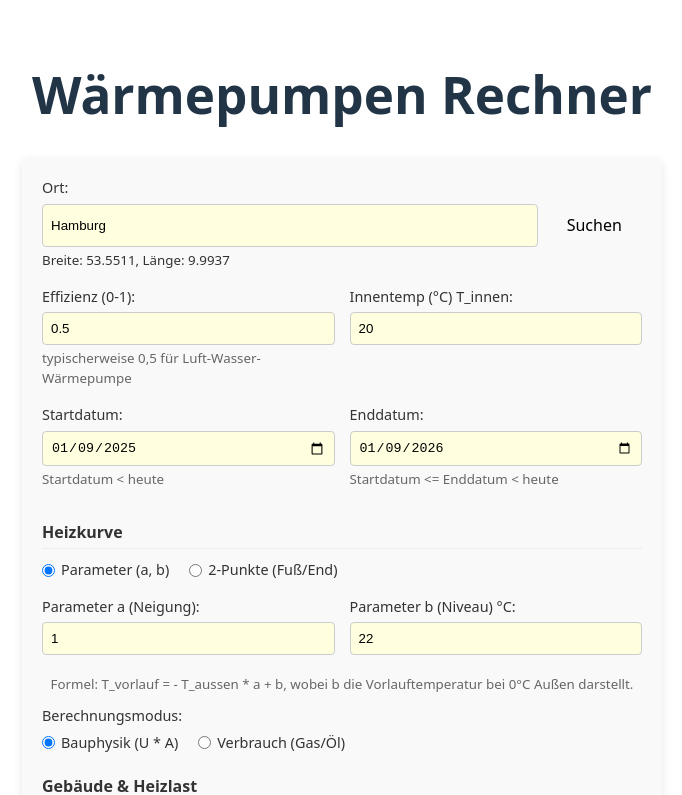
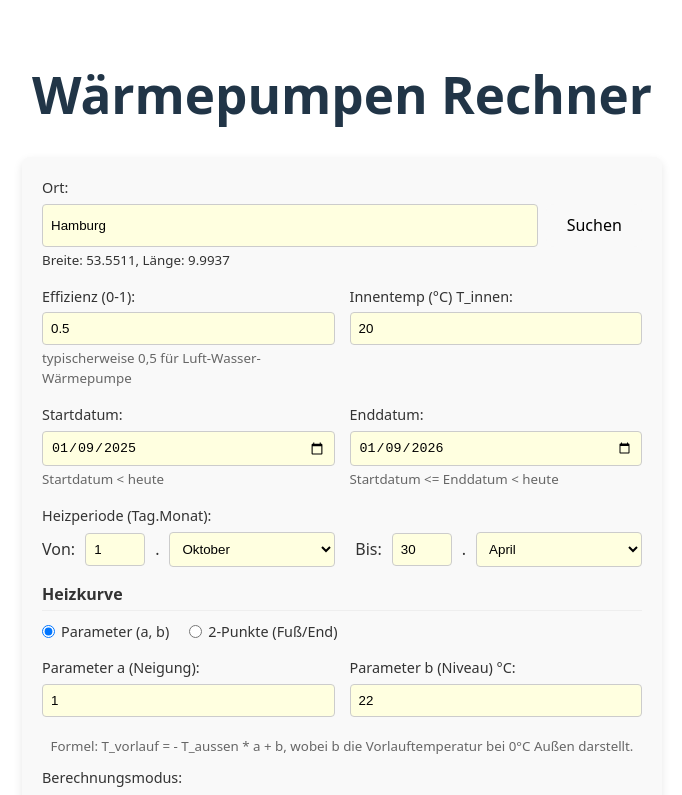
Before and after one commit to MCOlivver/HeatPump, a React (Vite) app in the folder web/: page / in a window 1280 px wide. Shown: the top 795 px of the page, without its empty margins (298-980 px from the left). Built offline with nearby package versions, Linux system fonts and the light colour scheme.

Commit message:
Feat: Add configurable heating period v1.9

```diff
--- /dev/null
+++ b/package.json
@@ -0,0 +1,5 @@
+{
+  "dependencies": {
+    "react-datepicker": "^9.1.0"
+  }
+}
--- a/web/src/HeatPumpCalculator.tsx
+++ b/web/src/HeatPumpCalculator.tsx
@@ -55,6 +55,13 @@ const HeatPumpCalculator: React.FC = () => {
   const [eff, setEff] = useStickyState<number>(0.5, 'hp_eff');
   const [startDate, setStartDate] = useState<string>(format(oneYearAgo, 'yyyy-MM-dd'));
   const [endDate, setEndDate] = useState<string>(format(yesterday, 'yyyy-MM-dd'));
+
+  // Heating Period (Day/Month)
+  const [heatStartD, setHeatStartD] = useStickyState<number>(1, 'hp_heatStartD');
+  const [heatStartM, setHeatStartM] = useStickyState<number>(10, 'hp_heatStartM'); // Oct
+  const [heatEndD, setHeatEndD] = useStickyState<number>(30, 'hp_heatEndD');
+  const [heatEndM, setHeatEndM] = useStickyState<number>(4, 'hp_heatEndM');   // Apr
+
   const [tempInnen, setTempInnen] = useStickyState<number>(20.0, 'hp_tempInnen');
   const [paramA, setParamA] = useStickyState<number>(1.0, 'hp_paramA');
   const [paramB, setParamB] = useStickyState<number>(22.0, 'hp_paramB');
@@ -202,6 +209,8 @@ const HeatPumpCalculator: React.FC = () => {
       setLocationName('Hamburg');
       setLat(53.5511);
       setLon(9.9937);
+      setHeatStartD(1); setHeatStartM(10);
+      setHeatEndD(30);  setHeatEndM(4);
       // Dates are not sticky, so we can leave them or reset them too if desired
       // setStartDate(format(oneYearAgo, 'yyyy-MM-dd'));
       // setEndDate(format(yesterday, 'yyyy-MM-dd'));
@@ -250,16 +259,38 @@ const HeatPumpCalculator: React.FC = () => {
       // 1. First Pass: Calculate total "Degree Hours" if in consumption mode
       let k_load = 0; // W/K (Conductance)
 
+      const checkInHeatingPeriod = (isoTime: string) => {
+         // isoTime: "2023-01-01T00:00"
+         const d = new Date(isoTime);
+         const m = d.getMonth() + 1; // 1-12
+         const day = d.getDate(); // 1-31
+
+         // Convert to simple integer MM*100 + DD for comparison
+         // e.g. Oct 1 -> 1001, Apr 30 -> 430
+         const currentVal = m * 100 + day;
+         const startVal = heatStartM * 100 + heatStartD;
+         const endVal = heatEndM * 100 + heatEndD; // 0430
+
+         if (startVal <= endVal) {
+             // Normal range (e.g. Jan to Mar): Start <= Current <= End
+             return currentVal >= startVal && currentVal <= endVal;
+         } else {
+             // Wrap around (e.g. Oct to Apr): Current >= Start OR Current <= End
+             return currentVal >= startVal || currentVal <= endVal;
+         }
+      };
+
       if (calcMode === 'consumption') {
          let sumDegreeHours = 0;
-         for (const tOut of temps) {
-             if (tOut !== null && tOut < tempInnen) {
+         for (let i=0; i<temps.length; i++) {
+             const tOut = temps[i];
+             if (tOut !== null && tOut < tempInnen && checkInHeatingPeriod(resp.data.hourly.time[i])) {
                  sumDegreeHours += (tempInnen - tOut);
              }
          }
 
          if (sumDegreeHours === 0) {
-           setError("Keine Heizstunden im Zeitraum. Berechnung aus Verbrauch nicht möglich.");
+           setError("Keine Heizstunden im Zeitraum (oder Prüfung auf Heizgrenze fehlgeschlagen).");
            setLoading(false);
            return;
          }
@@ -289,7 +320,10 @@ const HeatPumpCalculator: React.FC = () => {
         if (tOut === null || tOut === undefined) continue;
 
         // Heizlast Q = k_load * (Ti - Ta)
-        if (tOut < tempInnen) {
+        // Check heating period
+        const inHeatingPeriod = checkInHeatingPeriod(resp.data.hourly.time[i]);
+
+        if (tOut < tempInnen && inHeatingPeriod) {
           const qLoad = k_load * (tempInnen - tOut);
 
           if (qLoad > maxHeatLoadW) {
@@ -428,6 +462,30 @@ const HeatPumpCalculator: React.FC = () => {
                Startdatum &lt;= Enddatum &lt; heute
             </small>
          </div>
+      </div>
+
+      <div className="input-group">
+          <label>Heizperiode (Tag.Monat):</label>
+          <div style={{display:'flex', alignItems:'center', gap:'10px'}}>
+              <span>Von:</span>
+              <input type="number" min="1" max="31" style={{width:'60px'}} value={heatStartD} onChange={(e)=>setHeatStartD(parseInt(e.target.value))} />
+              <span>.</span>
+              <select value={heatStartM} onChange={(e)=>setHeatStartM(parseInt(e.target.value))}>
+                  <option value={1}>Januar</option><option value={2}>Februar</option><option value={3}>März</option>
+                  <option value={4}>April</option><option value={5}>Mai</option><option value={6}>Juni</option>
+                  <option value={7}>Juli</option><option value={8}>August</option><option value={9}>September</option>
+                  <option value={10}>Oktober</option><option value={11}>November</option><option value={12}>Dezember</option>
+              </select>
+              <span style={{marginLeft:'10px'}}>Bis:</span>
+              <input type="number" min="1" max="31" style={{width:'60px'}} value={heatEndD} onChange={(e)=>setHeatEndD(parseInt(e.target.value))} />
+              <span>.</span>
+              <select value={heatEndM} onChange={(e)=>setHeatEndM(parseInt(e.target.value))}>
+                  <option value={1}>Januar</option><option value={2}>Februar</option><option value={3}>März</option>
+                  <option value={4}>April</option><option value={5}>Mai</option><option value={6}>Juni</option>
+                  <option value={7}>Juli</option><option value={8}>August</option><option value={9}>September</option>
+                  <option value={10}>Oktober</option><option value={11}>November</option><option value={12}>Dezember</option>
+              </select>
+          </div>
       </div>
 
       <div className="input-header">Heizkurve</div>
@@ -569,7 +627,7 @@ const HeatPumpCalculator: React.FC = () => {
       )}
 
       <div style={{ marginTop: '30px', textAlign: 'center', fontSize: '0.8rem', color: '#999' }}>
-        v1.8 (12.01.2025)
+        v1.9 (12.01.2025)
       </div>
     </div>
   );
--- a/web/vite.config.ts
+++ b/web/vite.config.ts
@@ -19,7 +19,7 @@ export default defineConfig({
             urlPattern: /^https:\/\/archive-api\.open-meteo\.com\/v1\/archive/,
             handler: 'CacheFirst',
             options: {
-              cacheName: 'weather-data-cache-v1.8',
+              cacheName: 'weather-data-cache-v1.9',
               expiration: {
                 maxEntries: 50,
                 maxAgeSeconds: 60 * 60 * 24 * 30 // 30 Days
```
Also changed, not shown: 1 other file (tests, documents, lock files or other folders).
